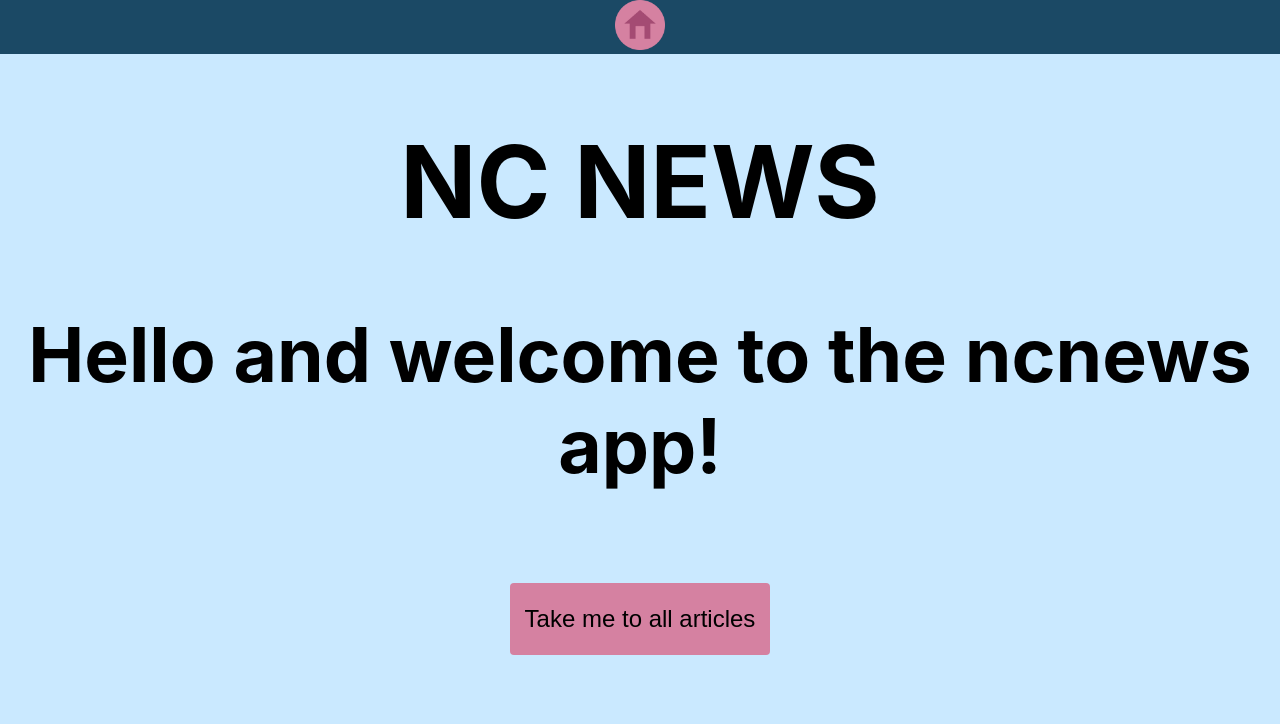
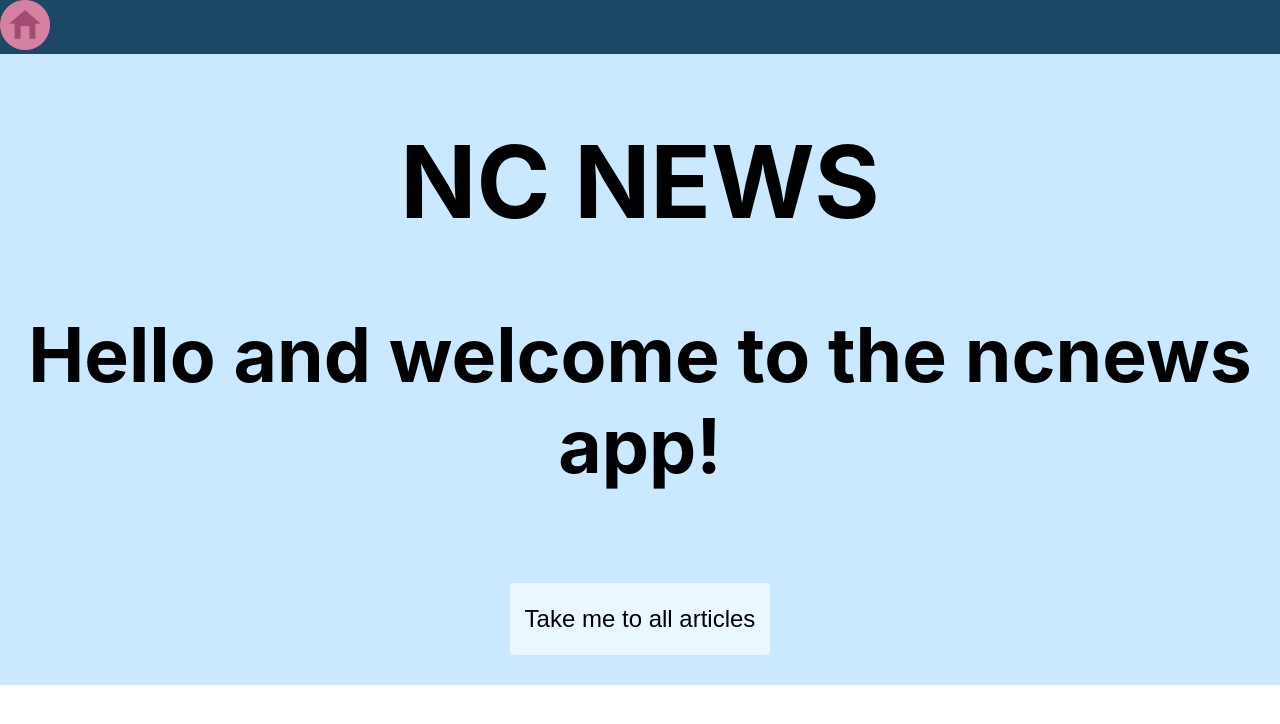
Before and after one commit to eccelm/NC-News-React-FrontEnd, a React (Create React App) app: page / in a window 1280 px wide. Shown: the top 724 px of the page. Built offline with nearby package versions, Linux system fonts and the light colour scheme.

Commit message:
just css colour changes

```diff
--- a/src/App.css
+++ b/src/App.css
@@ -1,14 +1,14 @@
 .App {
   text-align: center;
   background-color: #cae9ff;
-  height: 100vh;
+  height: min-content(100vh) max-content(auto);
 }
 
 button {
   margin: 5px;
   height: 40px;
   width: auto;
-  background-color: #d581a1;
+  background-color: #ebf7ff;
   color: black;
   font-size: 20px;
   text-align: center;
@@ -36,7 +36,11 @@ li {
 }
 .Header {
   background-color: #1b4965;
+  height: 10%;
+  display: flex;
+  align-items: flex-end;
 }
+
 .Homepage {
   font-size: 50px;
 }
@@ -45,14 +49,14 @@ li {
   grid-template-columns: 2fr 1fr;
   grid-template-rows: 2fr 1fr;
   grid-gap: 10px;
-  background-color: #d581a1;
+  background-color: #a44b73;
   padding: 20px;
   height: 90vh;
   width: 96vw;
 }
 
 .article-grid-container > div {
-  background-color: #f2e3ea;
+  background-color: #ebf7ff;
   text-align: center;
   padding: 20px 0;
 }
--- a/src/Components/ArticlePage.jsx
+++ b/src/Components/ArticlePage.jsx
@@ -1,5 +1,6 @@
 import React, { Component } from "react";
 import { getArticleById, getArticleComments } from "../api";
+import {Link} from '@reach/router'
 import Comments from './CommentsDisplay'
 
 class Article extends Component {
@@ -13,13 +14,14 @@ class Article extends Component {
       this.setState({comments})
     });
   }
-
+// need component did update to get the url to do something different
   render() {
     const {article, comments} = this.state;
     return (
       <div>
-        <button>Go Back</button>
-        <button>Next Article</button>
+        <Link to="/articles"><button>Go Back</button></Link>
+     <Link to={`/articles/${article["article_id"]+1}`}><button>Next Article - not changing page</button></Link>
+
         <h1>Welcome to the Article page</h1>
  <p>{JSON.stringify(Object.keys(article))}</p>
     <div class="article-grid-container">
```
Also changed, not shown: src/Components/Loading.jsx (added), 1 other file (tests, documents, lock files or other folders).
